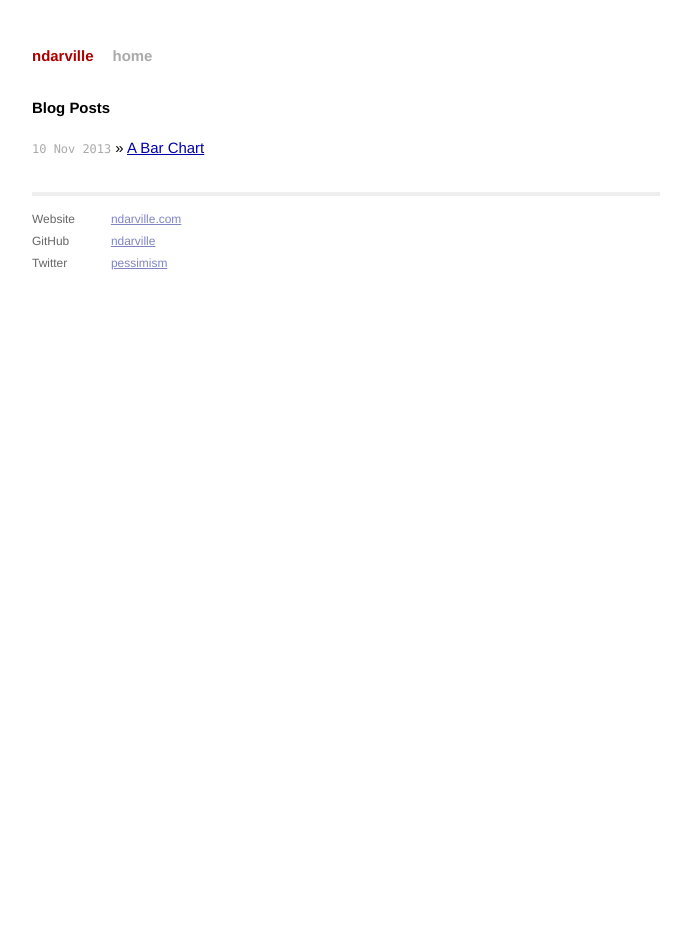
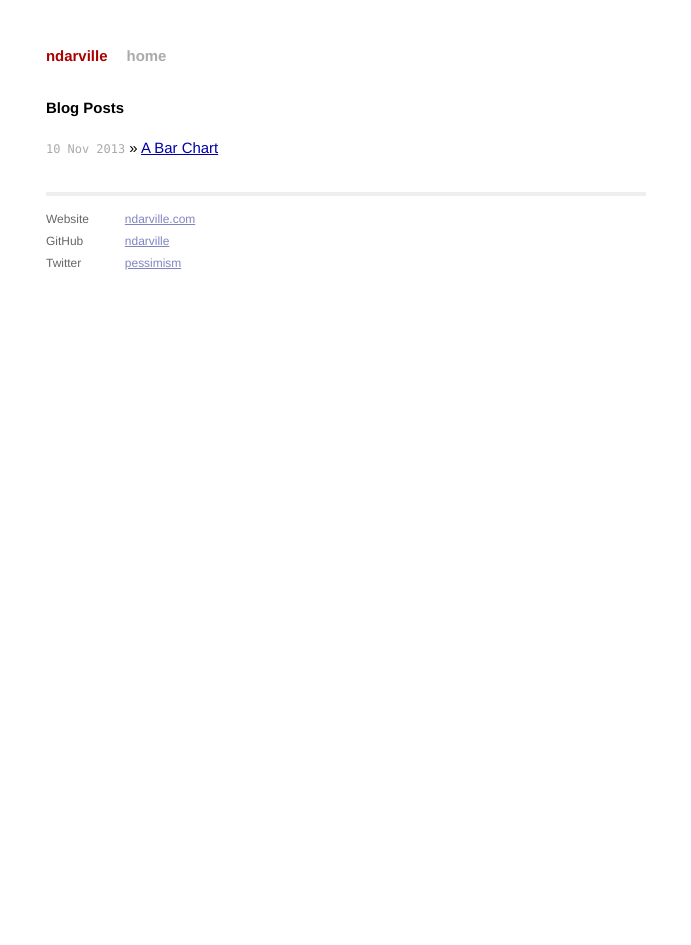
Before and after one commit to ndarville/ndarville.github.io, a Jekyll site: the page built from index.html, in a window 1280 px wide. Shown: the whole page, without its empty margins (294-985 px from the left). Built offline with Jekyll 4.4.1, drawn with Linux system fonts in a browser that asks for light colours; Markdown is read by kramdown in place of the engine named in the settings.

Commit message:
Defined container width

```diff
--- a/css/custom.css
+++ b/css/custom.css
@@ -7,7 +7,7 @@ body {
     margin-left: auto;
     margin-right: auto;
     padding: 0 1em;
-
+    width: 600px;
 }
 
 a, a:visited { color: #00A; }
@@ -25,7 +25,7 @@ h4 {
 #toc,
 .box,
 .highlight {
-    width: 85%;
+    width: 85%;  /** 0.85*600px = 510px */
     margin: 1em auto;
 }
 
```
Also changed, not shown: css/style.min.css.
